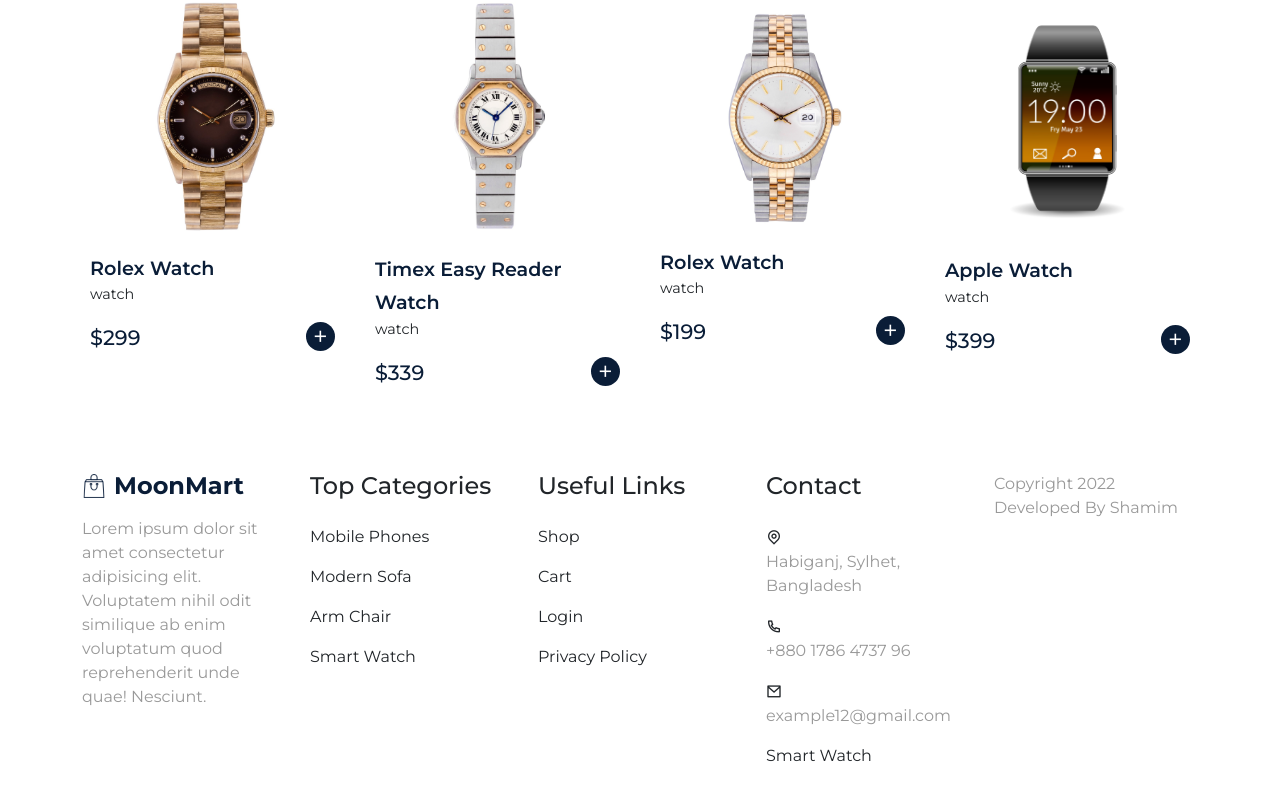
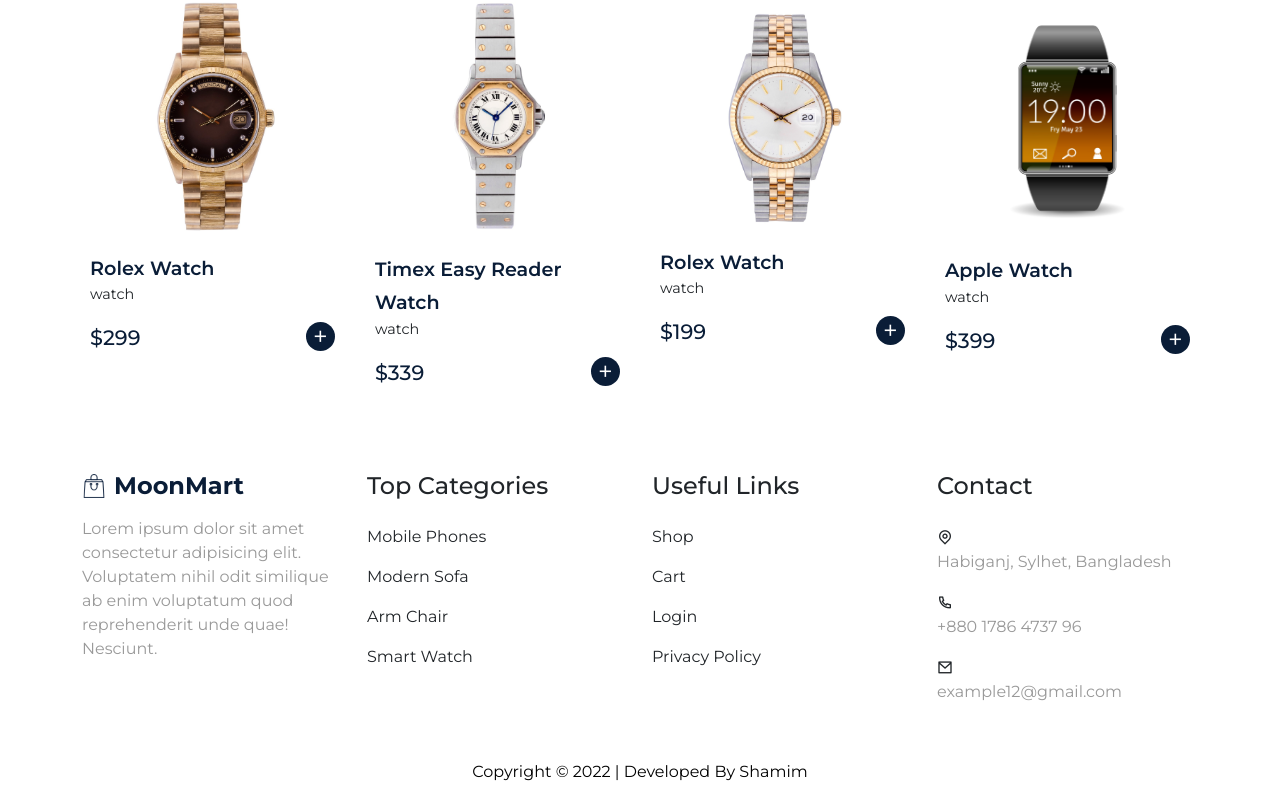
Before and after one commit to ShamimHosen75/MoonMart-Full-Stack-Project, a React (Create React App) app: page /home in a window 1280 px wide. Shown: the part 3656-4456 px from the top of the page. Before the commit the page ends 4432 px from the top, so only its background shows below. Built offline with nearby package versions, Linux system fonts and the light colour scheme.

Commit message:
copyright section added

```diff
--- a/src/Components/Footer/Footer.jsx
+++ b/src/Components/Footer/Footer.jsx
@@ -89,16 +89,15 @@
                   <p>example12@gmail.com</p>
                 </ListGroupItem>
 
-                <ListGroupItem className='ps-0 border-0'>
-                  <Link to='#'>Smart Watch</Link>
-                </ListGroupItem>
-
               </ListGroup>
            </div>
           </Col>
+        </Row>
 
-          <Col className='lg-12'>
-            <p className='footer-copyright'>Copyright {year} Developed By Shamim</p>
+        {/* Copyright Section  */}
+        <Row>
+        <Col className='lg-6 pt-5 pb-3 text-center'>
+            <p className='footer-copyright text-black'>Copyright &copy; {year} | Developed By Shamim</p>
           </Col>
         </Row>
       </Container>
```
